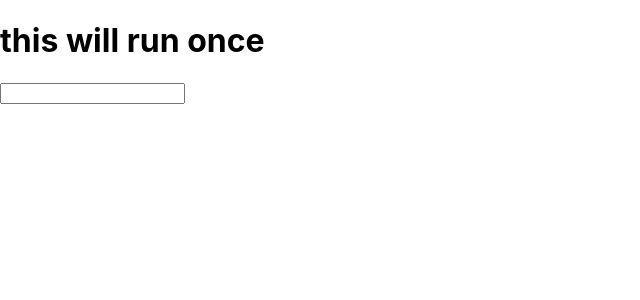
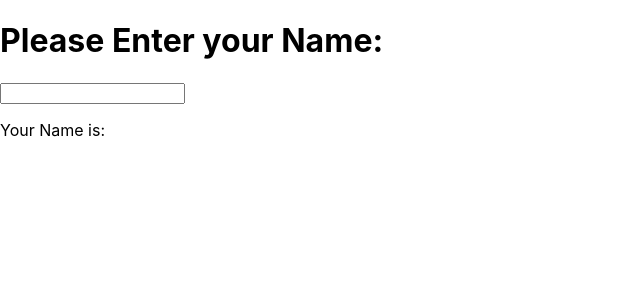
Before and after one commit to kireeti7/useeffectdemo, a React (Create React App) app: page / in a window 1280 px wide. Shown: the top 300 px of the page, without its empty margins (0-640 px from the left). Built offline with nearby package versions, Linux system fonts and the light colour scheme.

Commit message:
infinte loop error resolved, added text to display on screen

```diff
--- a/src/components/ConsoleLog.jsx
+++ b/src/components/ConsoleLog.jsx
@@ -4,17 +4,18 @@ export default function ConsoleLog() {
     const[text, settext] = useState("");
 
     useEffect(() => {
-        console.log("this will run only once")
-    }, [])
+        console.log("name is", text)
+    }, [text])
 
     return(
         <div>
-            <h1>this will run once</h1>
+            <h1>Please Enter your Name: </h1>
             <input
                 type="text"
                 value={text}
                 onChange={(e) => settext(e.target.value)}
             />
+            <p>Your Name is: {" " + text}</p>
         </div>
 
     );
```
